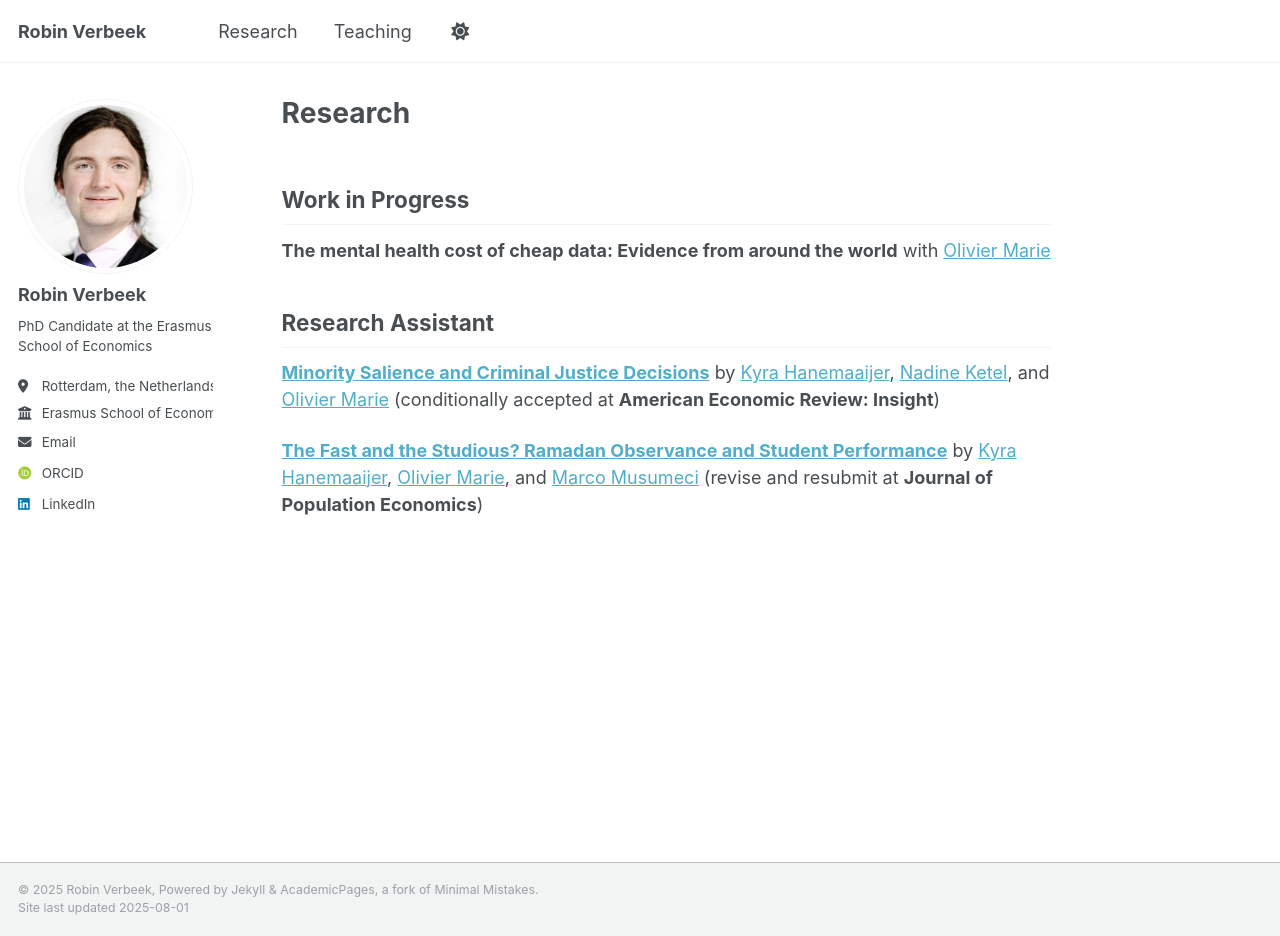
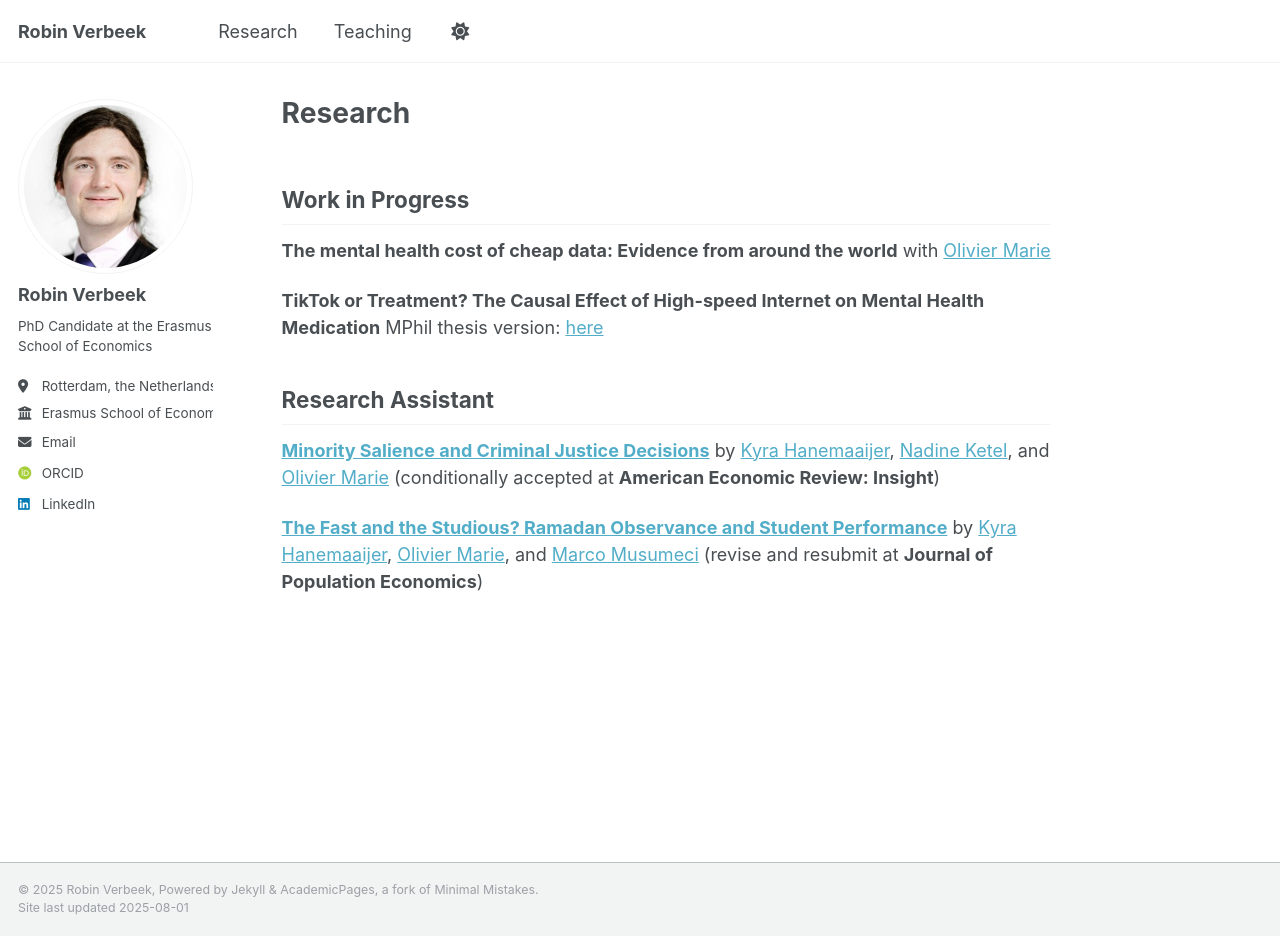
Before and after one commit to RobinV1/robinv1.github.io, a Jekyll site: the page built from _pages/research.md, in a window 1280 px wide and 936 px high. Built offline with Jekyll 4.4.1, drawn with Linux system fonts in a browser that asks for light colours; some web fonts are replaced.

Commit message:
Update research.md

```diff
--- a/_pages/research.md
+++ b/_pages/research.md
@@ -7,6 +7,9 @@ author_profile: true
 ## Work in Progress
 **The mental health cost of cheap data: Evidence from around the world** with [Olivier Marie](https://sites.google.com/site/oliviermarie/)
 
+**TikTok or Treatment? The Causal Effect of High-speed Internet on Mental Health Medication**
+MPhil thesis version: [here](/files/Tiktok or treatment MPhil thesis Robin.pdf)
+
 ## Research Assistant
 **[Minority Salience and Criminal Justice Decisions](https://docs.iza.org/dp17396.pdf)** by [Kyra Hanemaaijer](https://www.kyrahanemaaijer.com/), [Nadine Ketel](https://sites.google.com/site/nadineketel/home), and [Olivier Marie](https://sites.google.com/site/oliviermarie/) (conditionally accepted at **American Economic Review: Insight**)
 
```
